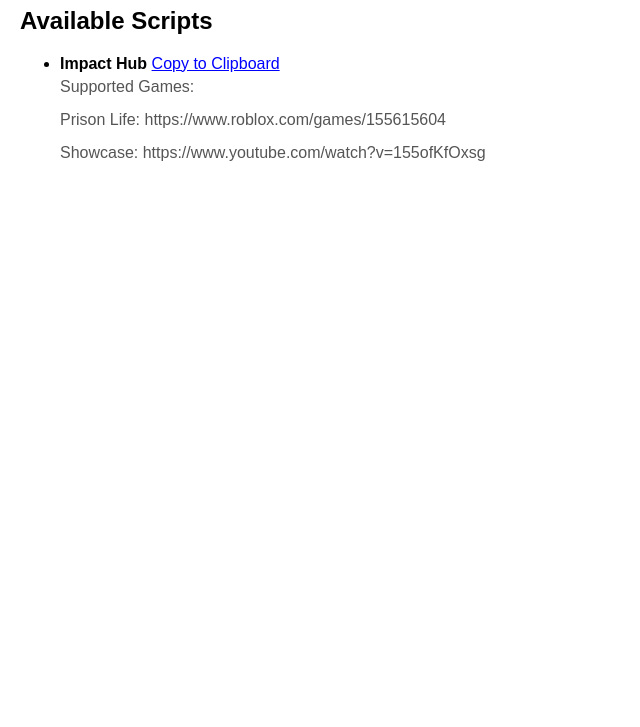
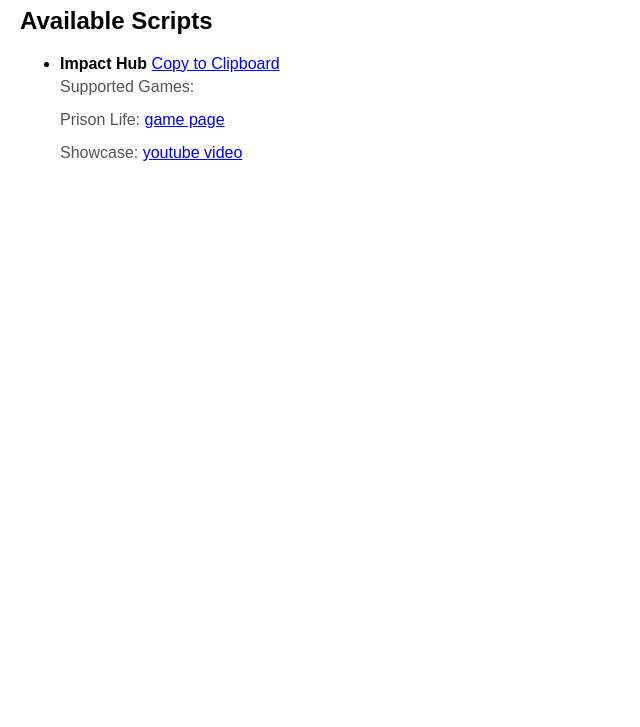
Before and after one commit to NoobExploits/scripts, a plain HTML site: page index.html in a window 1280 px wide. Shown: the part 73-800 px from the top of the page, without its empty margins (0-640 px from the left). Drawn offline with Linux system fonts and the light colour scheme.

Commit message:
Update index.html

```diff
--- a/index.html
+++ b/index.html
@@ -32,8 +32,8 @@
             <strong>Impact Hub</strong>
             <span class="copy-button" onclick="copyToClipboard('loadstring(game:HttpGet(&quot;https://raw.githubusercontent.com/NoobExploits/scripts/main/MainScript.lua&quot;))()')">Copy to Clipboard</span>
             <p class="script-description">Supported Games:</p>
-            <p class="script-description">Prison Life: https://www.roblox.com/games/155615604</p>
-            <p class="script-description">Showcase: https://www.youtube.com/watch?v=155ofKfOxsg</p>
+            <p class="script-description">Prison Life: <a href="https://www.roblox.com/games/155615604" target="_blank">game page</a></p>
+            <p class="script-description">Showcase: <a href="https://www.youtube.com/watch?v=155ofKfOxsg" target="_blank">youtube video</a></p>
         </li>
     </ul>
 
```
